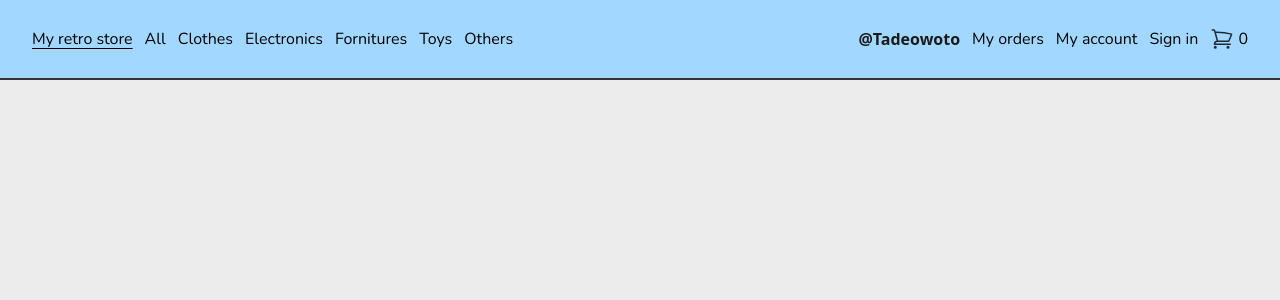
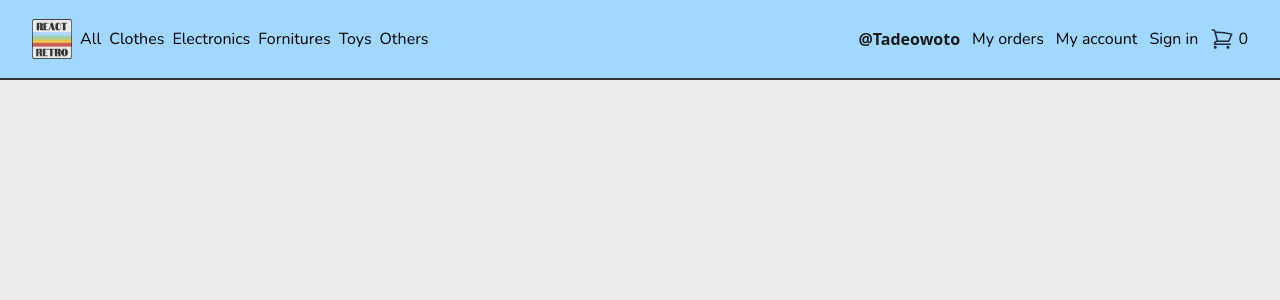
Before and after one commit to tadeowoto/retro-ecommerce, a React (Vite) app: page / in a window 1280 px wide. Shown: the top 300 px of the page. Built offline with nearby package versions, Linux system fonts and the light colour scheme; no server answers.

Commit message:
nav fixed

```diff
--- a/src/components/Navbar.tsx
+++ b/src/components/Navbar.tsx
@@ -10,19 +10,33 @@ function Navbar() {
   const activeStyle = `underline underline-offset-4`;
   return (
     <nav className="w-full h-20 fixed z-10 top-0 py-5  px-8 bg-blueMain border-b-2 border-border flex justify-between items-center">
-      <ul className="flex ">
-        <li className="flex gap-3 font-nunito ">
-          {navData.mainNav.map((item) => (
+      <ul className="flex gap-2 items-center ">
+        {navData.mainNav.map((item) =>
+          item.isLogo ? (
+            <li key={item.id}>
+              <NavLink to={item.to}>
+                <img
+                  src="../../public/reactRetroLogo-8_tvcOxs (1).png"
+                  alt="Logo"
+                  className="w-10 h-10"
+                />
+              </NavLink>
+            </li>
+          ) : (
+            <li key={item.id} className="flex gap-3 font-nunito">
               <NavLink
-              key={item.id}
                 to={item.to}
-              className={({ isActive }) => (isActive ? activeStyle : undefined)}
+                className={({ isActive }) =>
+                  isActive ? activeStyle : undefined
+                }
               >
                 {item.text}
               </NavLink>
-          ))}
             </li>
+          )
+        )}
       </ul>
+
       <ul className="w-1/2 flex items-center justify-end ">
         <a
           href="https://github.com/tadeowoto"
--- a/src/data/navData.ts
+++ b/src/data/navData.ts
@@ -3,7 +3,7 @@ export const navData = {
     {
       id: 1,
       to: "/",
-      text: "My retro store",
+      isLogo: true,
     },
     {
       id: 2,
```
Also changed, not shown: public/Vintage Colorful Retro Vibes Typographic Product Brand Logo (1).png (added), public/Vintage Colorful Retro Vibes Typographic Product Brand Logo.png (added). Lines whose indentation alone changed are shown as unchanged.
